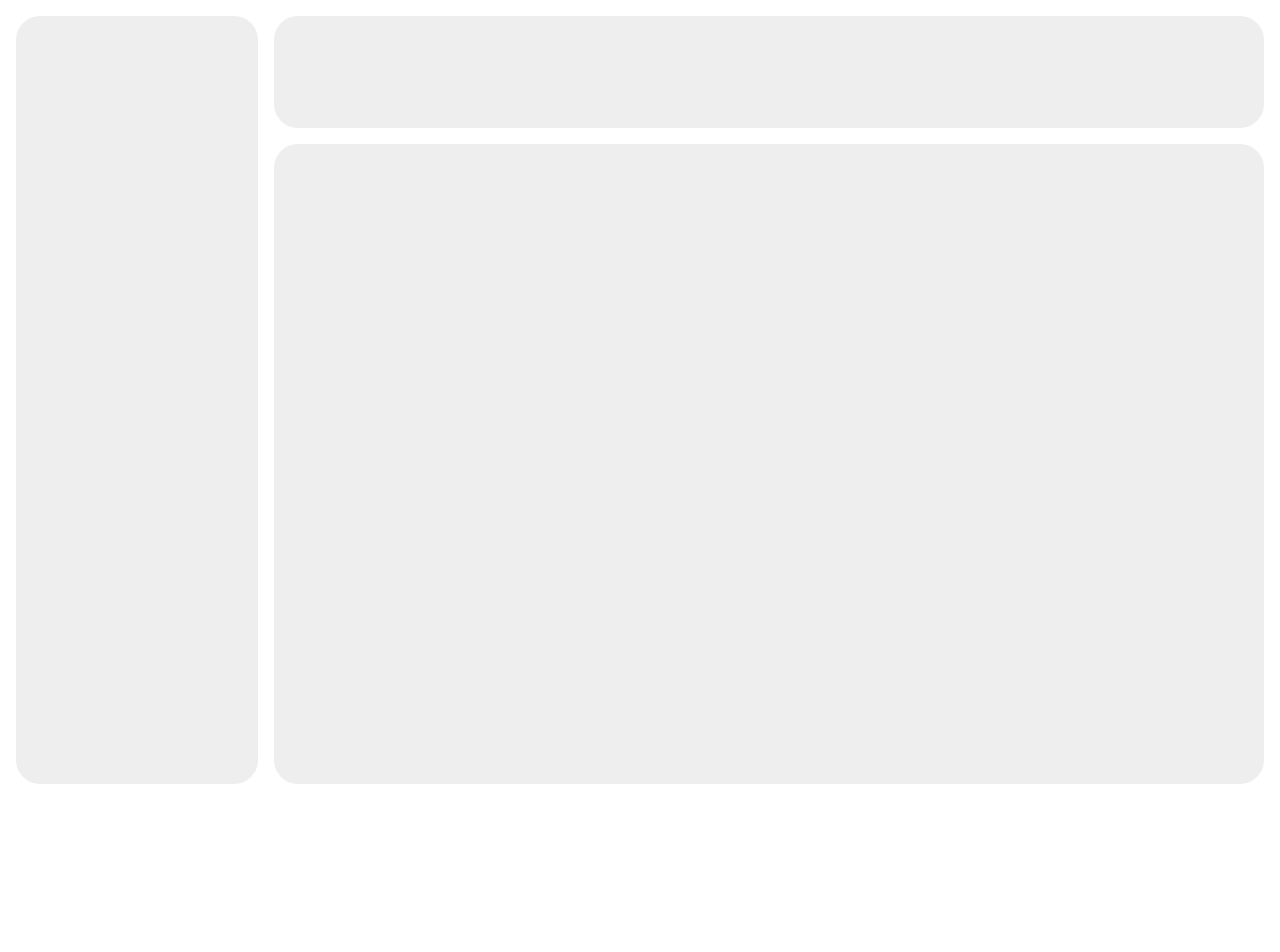
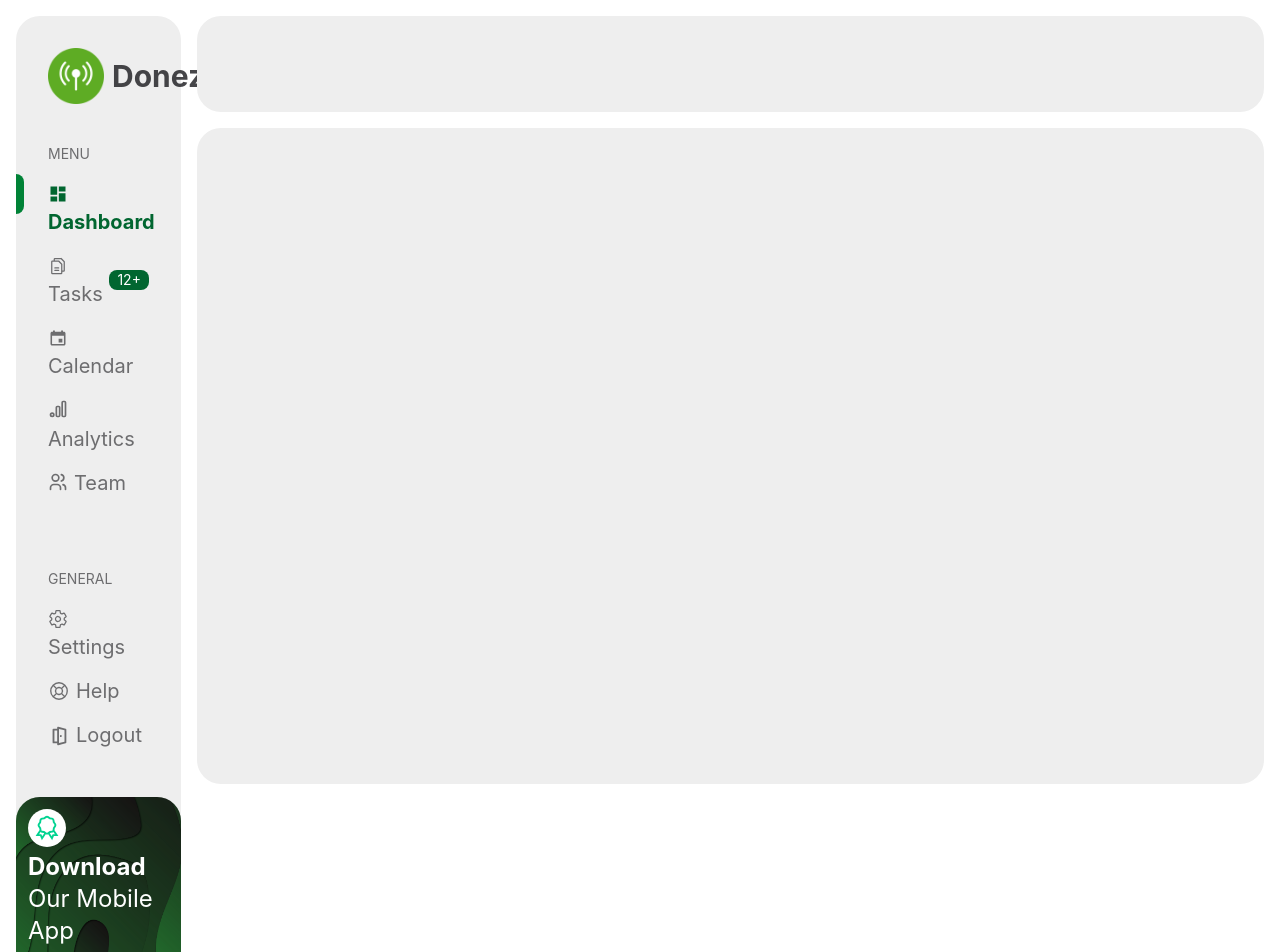
Before and after one commit to buildwithmeraj/octarnal-job-task, a React (Vite) app: page /dashboard in a window 1280 px wide. Shown: the top 952 px of the page. Before the commit the page ends 800 px from the top, so only its background shows below. Built offline with nearby package versions, Linux system fonts and the light colour scheme; sample sign-in values are in the browser's storage.

Commit message:
completed sidebar

```diff
--- /dev/null
+++ b/src/components/dashboard/Content.jsx
@@ -0,0 +1,9 @@
+import React from "react";
+
+const Content = () => {
+  return (
+    <div className="h-[calc(100vh-9rem)] bg-base-300 rounded-3xl mt-4"></div>
+  );
+};
+
+export default Content;
--- /dev/null
+++ b/src/components/dashboard/Navbar.jsx
@@ -0,0 +1,7 @@
+import React from "react";
+
+const Navbar = () => {
+  return <div className="h-24 bg-base-300 rounded-3xl"></div>;
+};
+
+export default Navbar;
--- /dev/null
+++ b/src/components/dashboard/Sidebar.jsx
@@ -0,0 +1,91 @@
+import React from "react";
+import { LiaCertificateSolid } from "react-icons/lia";
+import { MdDashboard } from "react-icons/md";
+import { IoMdCalendar } from "react-icons/io";
+import { TbBrandGoogleAnalytics, TbUsers } from "react-icons/tb";
+import { IoSettingsOutline } from "react-icons/io5";
+import { PiLifebuoy, PiFiles } from "react-icons/pi";
+import { BiDoorOpen } from "react-icons/bi";
+
+const Sidebar = () => {
+  const logout = () => {
+    localStorage.removeItem("token");
+    localStorage.removeItem("userEmail");
+    window.location.href = "/login";
+  };
+  return (
+    <div className="bg-base-300 col-span-2 m-4 rounded-3xl flex flex-10 flex-col gap-4 justify-between">
+      <div className="flex-7 p-8 text-xl text-base-content/60">
+        <div className="flex flex-col gap-4">
+          <div className="flex items-center gap-2 text-base-content/80 font-bold text-3xl">
+            <img src="/icon.png" alt="Icon" className="h-14" /> Donezo
+          </div>
+          <div className="mt-6 text-sm">MENU</div>
+          <div className="relative text-green-800 font-bold pl-8 -ml-8">
+            <span className="absolute left-0 -top-1.5 bottom-0 h-10 w-2 bg-green-700 rounded-r-full" />
+            <MdDashboard className="inline mb-1 mr-1.5" />
+            Dashboard
+          </div>
+          <div className="flex items-center justify-between">
+            <div>
+              <PiFiles className="inline mb-1 mr-1.5" />
+              Tasks
+            </div>
+            <div className="px-2 bg-green-800 text-sm text-white rounded-lg">
+              12+
+            </div>
+          </div>
+          <div>
+            <IoMdCalendar className="inline mb-1 mr-1.5" />
+            Calendar
+          </div>
+          <div>
+            <TbBrandGoogleAnalytics className="inline mb-1.5 mr-1.5" />
+            Analytics
+          </div>
+          <div>
+            <TbUsers className="inline mb-1 mr-1.5" />
+            Team
+          </div>
+        </div>
+        <div className="flex flex-col gap-4 pt-12">
+          <div className="mt-6 text-sm">GENERAL</div>
+          <div>
+            <IoSettingsOutline className="inline mb-0.5 mr-1.5" />
+            Settings
+          </div>
+          <div>
+            <PiLifebuoy className="inline mb-0.5 mr-1.5" size={22} />
+            Help
+          </div>
+          <div
+            onClick={logout}
+            className="cursor-pointer hover:text-green-800 hover:font-semibold"
+          >
+            <BiDoorOpen className="inline mr-1.5" size={22} />
+            Logout
+          </div>
+        </div>
+      </div>
+
+      <div className="bg-[url(/app_download_bg.jpg)] bg-cover rounded-3xl flex-3 ">
+        <div className="bg-black/40 h-full rounded-3xl text-white flex flex-col gap-1 p-3">
+          <div className="text-success bg-base-100 p-1 rounded-full w-fit">
+            <LiaCertificateSolid size={30} className="" />
+          </div>
+          <div className="text-2xl">
+            <span className="font-bold">Download</span> Our Mobile App
+          </div>
+          <div>Get easy in another way</div>
+          <div className="mt-auto">
+            <button className="btn btn-block rounded-full bg-green-800 text-white font-bold border-green-800 shadow-none">
+              Download
+            </button>
+          </div>
+        </div>
+      </div>
+    </div>
+  );
+};
+
+export default Sidebar;
--- a/src/components/pages/dashboard/Dashboard.jsx
+++ b/src/components/pages/dashboard/Dashboard.jsx
@@ -1,12 +1,15 @@
 import React from "react";
+import Sidebar from "../../dashboard/Sidebar";
+import Navbar from "../../dashboard/Navbar";
+import Content from "../../dashboard/Content";
 
 const Dashboard = () => {
   return (
-    <div className="min-h-screen grid grid-cols-14 ">
-      <div className="bg-base-300 col-span-3 m-4 rounded-3xl"></div>
+    <div className="min-h-screen grid grid-cols-13 ">
+      <Sidebar />
       <div className="col-span-11 my-4 mr-4">
-        <div className="h-28 bg-base-300 rounded-3xl"></div>
-        <div className="h-[calc(100vh-10rem)] bg-base-300 rounded-3xl mt-4"></div>
+        <Navbar />
+        <Content />
       </div>
     </div>
   );
```
Also changed, not shown: public/app_download_bg.jpg (added), public/time_tracker_bg.jpg (added).
